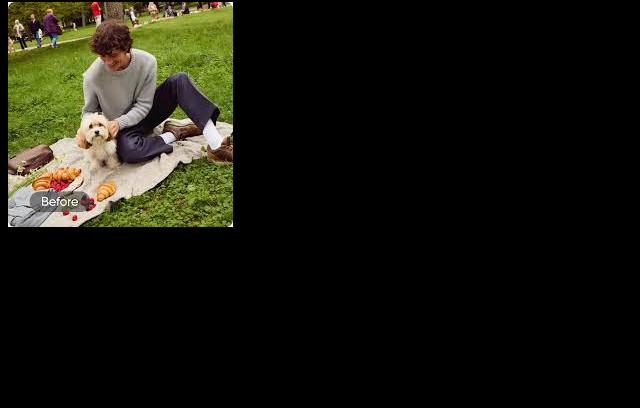
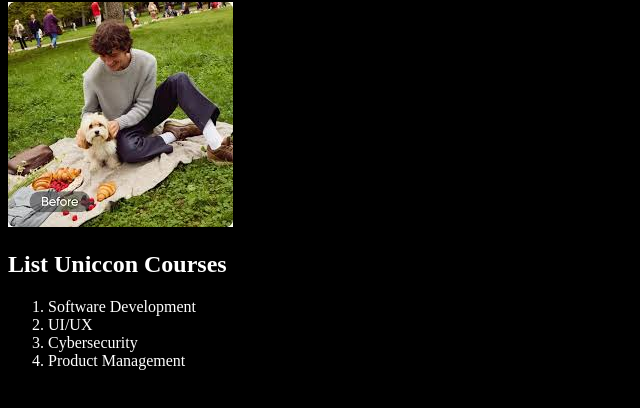
Before and after one commit to Milazan/3mtt_tasks, a plain HTML site: page index.html in a window 1280 px wide. Shown: the part 78-486 px from the top of the page, without its empty margins (0-640 px from the left). Drawn offline with Linux system fonts and the light colour scheme.

Commit message:
i added the list of uniccon courses

```diff
--- a/index.html
+++ b/index.html
@@ -15,5 +15,16 @@
             <img src="./Assets/images/pic.jpg" alt="profile picture">
         </div>
     </header>
+    <main>
+        <section>
+            <h2>List Uniccon Courses</h2>
+            <ol>
+                <li>Software Development</li>
+                <li>UI/UX</li>
+                <li>Cybersecurity</li>
+                <li>Product Management</li>
+            </ol>
+        </section>
+    </main>
 </body>
 </html>
```
